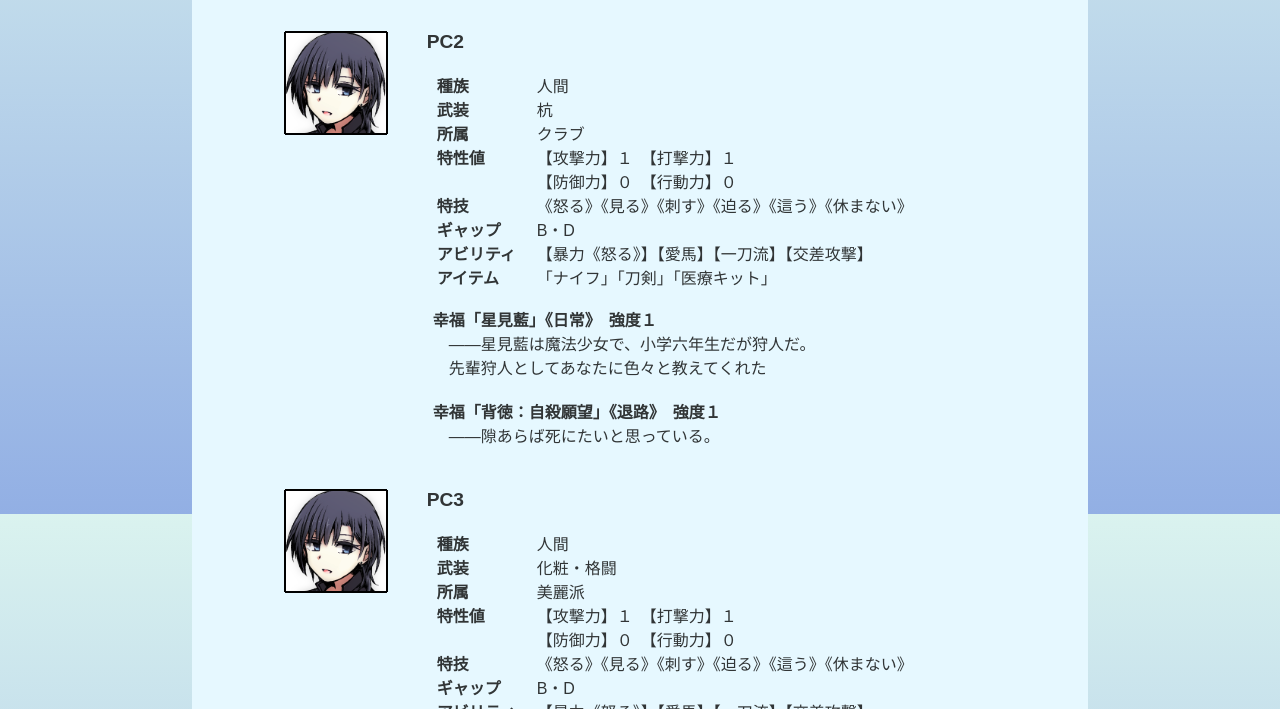
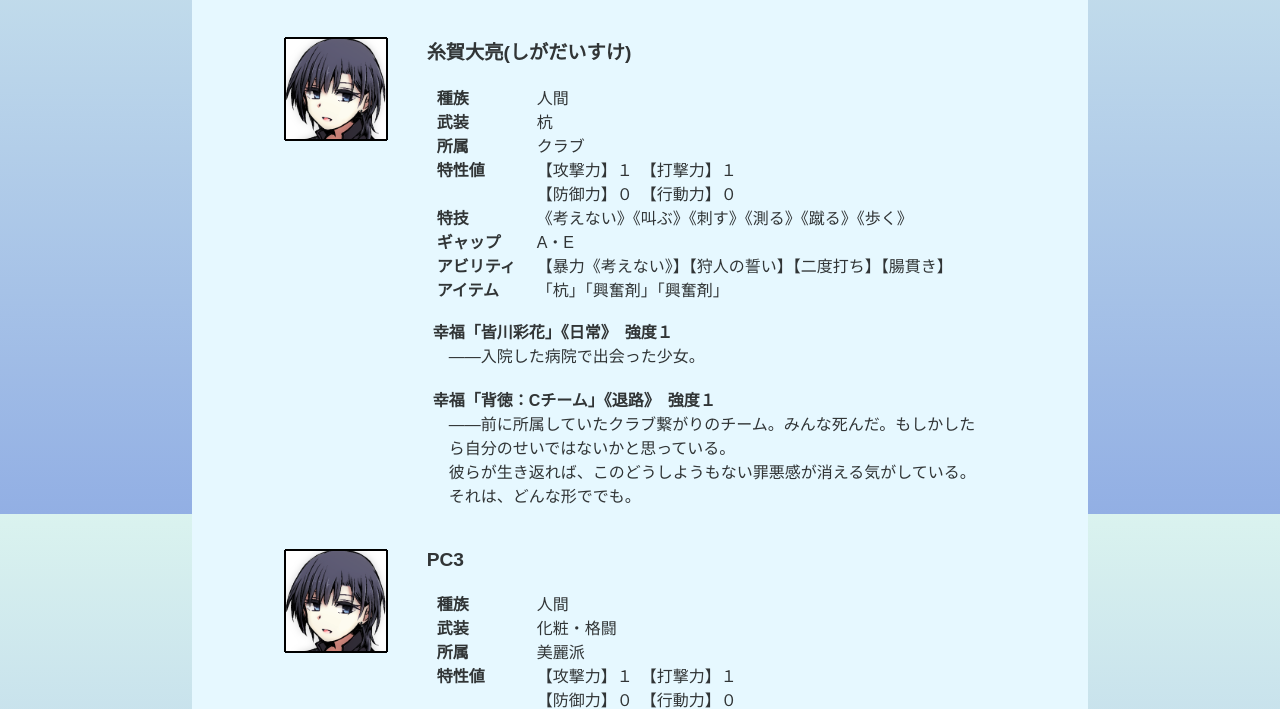
Before and after one commit to doccia-hanagumori/squall, a plain HTML site: page flower/01_character.html in a window 1280 px wide. Shown: the part 1086-1795 px from the top of the page. Drawn offline with Linux system fonts and the light colour scheme; a script that the page names is missing; a web font is replaced by a local one.

Commit message:
Add files via upload

```diff
--- a/flower/01_character.html
+++ b/flower/01_character.html
@@ -40,7 +40,7 @@
 </tr>
 <tr>
 <td align="center" valign="middle">PC1</td>
-<td align="center" valign="middle">PC2</td>
+<td align="center" valign="middle">糸賀大亮</td>
 <td align="center" valign="middle">PC3</td>
 <td align="center" valign="middle">PC4</td>
 </tr>
@@ -118,7 +118,7 @@
             </div>
 <section id="section2">
             <div class="chara__discription">
-              <h4>PC2</h4>
+              <h4>糸賀大亮(しがだいすけ)</h4>
               <dl class="chara-01">
                 <dt>種族</dt>
                 <dd>人間</dd>
@@ -129,16 +129,17 @@
                 <dt>特性値</dt>
                 <dd>【攻撃力】１　【打撃力】１<br>【防御力】０　【行動力】０</dd>
                 <dt>特技</dt>
-                <dd>《怒る》《見る》《刺す》《迫る》《這う》《休まない》</dd>
+                <dd>《考えない》《叫ぶ》《刺す》《測る》《蹴る》《歩く》</dd>
                 <dt>ギャップ</dt>
-                <dd>B・D</dd>
+                <dd>A・E</dd>
                 <dt>アビリティ</dt>
-                <dd>【暴力《怒る》】【愛馬】【一刀流】【交差攻撃】</dd>
+                <dd>【暴力《考えない》】【狩人の誓い】【二度打ち】【腸貫き】</dd>
                 <dt>アイテム</dt>
-                <dd>「ナイフ」「刀剣」「医療キット」</dd>
+                <dd>「杭」「興奮剤」「興奮剤」</dd>
               </dl>
-               <p class="indentback"><B>幸福「星見藍」《日常》　強度１</B><br>――星見藍は魔法少女で、小学六年生だが狩人だ。<br>先輩狩人としてあなたに色々と教えてくれた</p>
-              <p class="indentback"><B>幸福「背徳：自殺願望」《退路》　強度１</B><br>――隙あらば死にたいと思っている。</p>
+               <p class="indentback"><B>幸福「皆川彩花」《日常》　強度１</B><br>――入院した病院で出会った少女。</p>
+              <p class="indentback"><B>幸福「背徳：Cチーム」《退路》　強度１</B><br>――前に所属していたクラブ繋がりのチーム。みんな死んだ。もしかしたら自分のせいではないかと思っている。<br>彼らが生き返れば、このどうしようもない罪悪感が消える気がしている。それは、どんな形ででも。
+</p>
             </div>
 </section>
           </div> <!-- 本コンテナおわり -->
```
